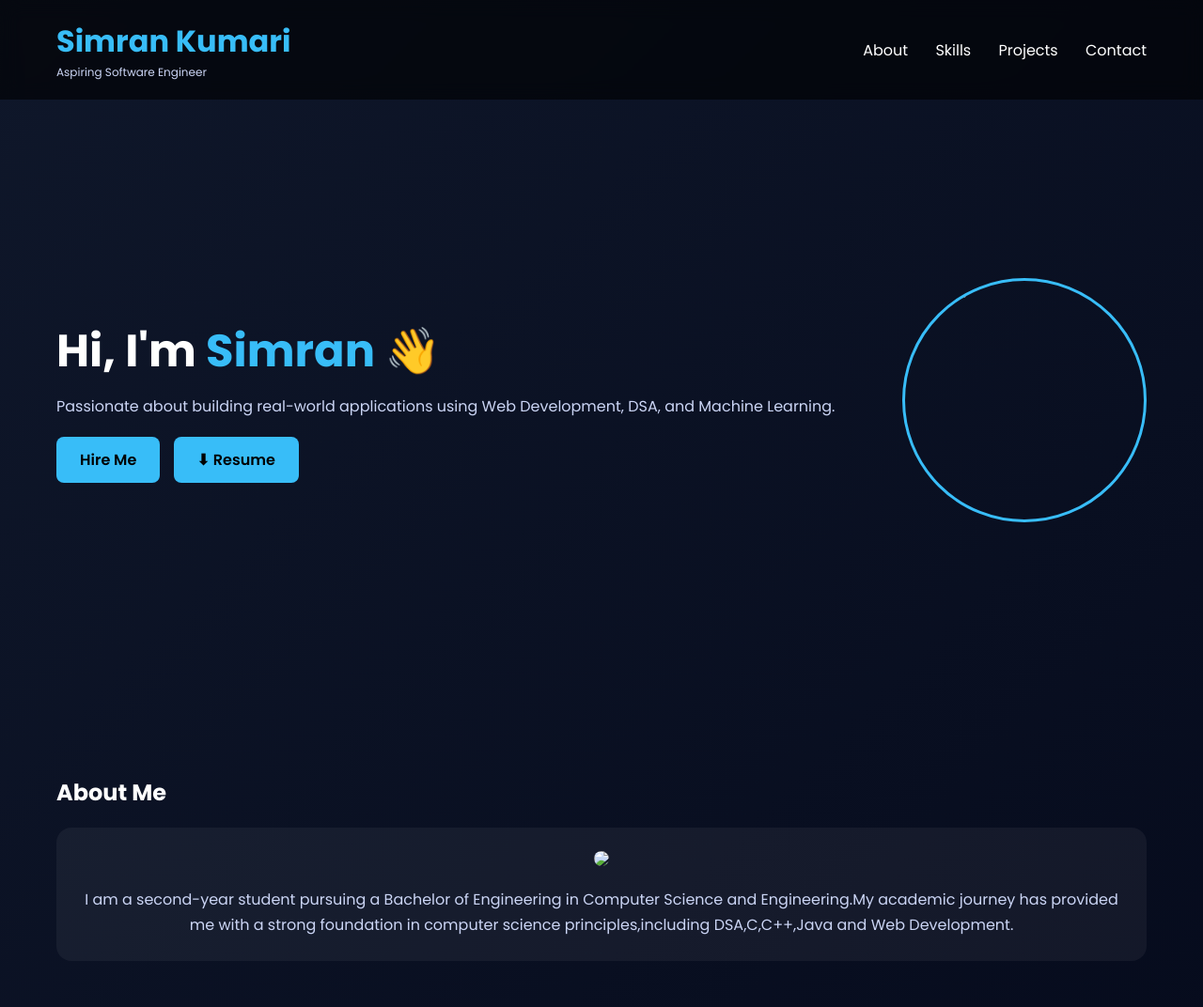
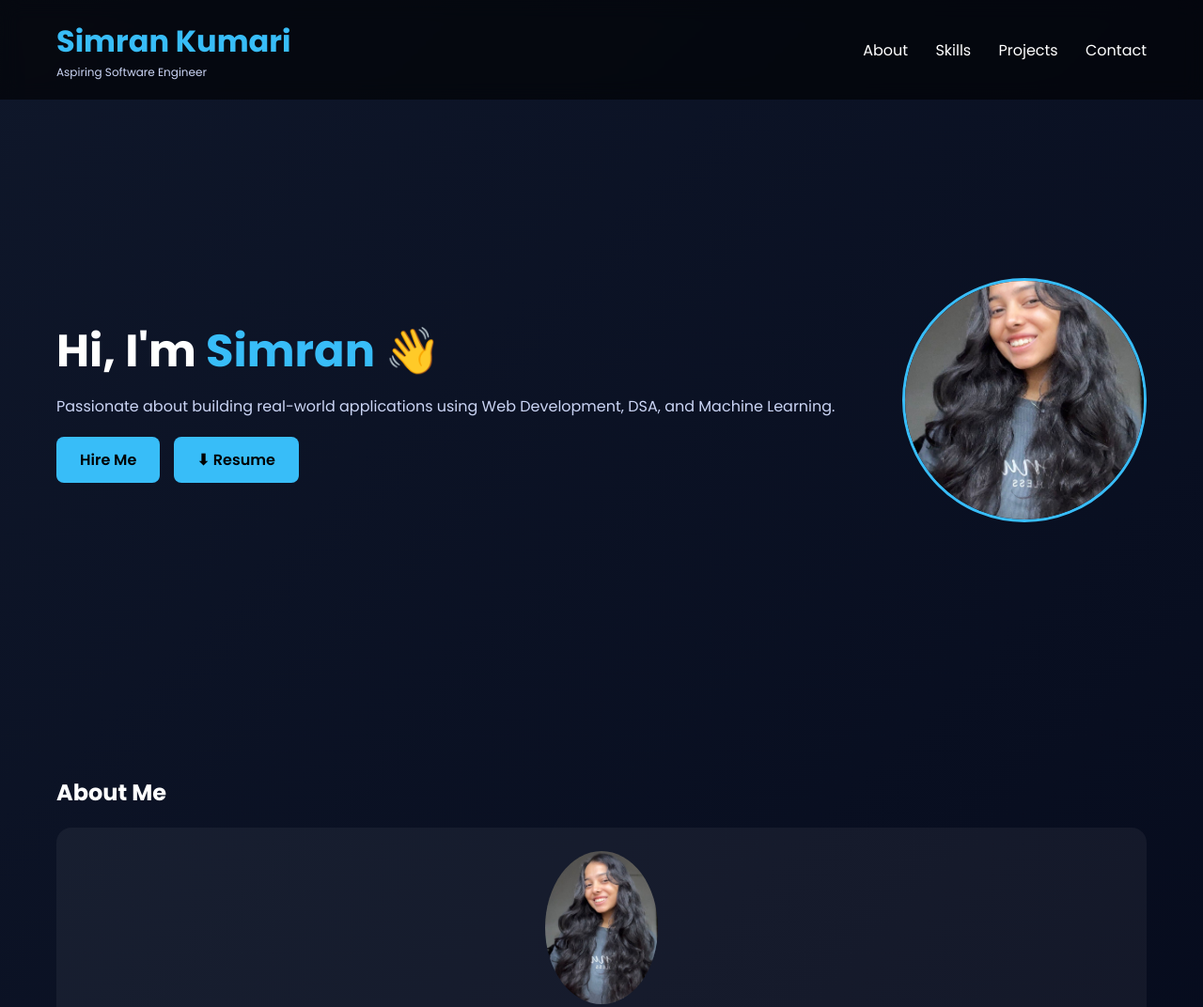
Before and after one commit to SIMRANKUMARI11/CODSOFT, a plain HTML site: page TASK1/index.html in a window 1280 px wide. Shown: the top 1072 px of the page at 94% size. Drawn offline with Linux system fonts and the light colour scheme.

Commit message:
Update index.html

```diff
--- a/TASK1/index.html
+++ b/TASK1/index.html
@@ -177,14 +177,14 @@ footer{
   </div>
 
   <div class="hero-img">
-    <img src="images/picc.jpeg" alt="profile">
+    <img src="picc.jpeg" alt="profile">
   </div>
 </section>
 <section id="about">
   <h2>About Me</h2>
   <div class="card" style="text-align:center;">
 
-    <img src="images/picc.jpeg" width="120" style="border-radius:50%; margin-bottom:15px;">
+    <img src="picc.jpeg" width="120" style="border-radius:50%; margin-bottom:15px;">
 
     <p>
       I am a second-year student pursuing a Bachelor of Engineering in Computer Science and Engineering.My academic journey has provided me with a strong foundation in computer science principles,including DSA,C,C++,Java and Web Development.
@@ -227,7 +227,7 @@ footer{
 <!-- POPUP -->
 <div id="popup" class="modal">
   <span onclick="closeModal()">&times;</span>
-  <img src="images/Trash2Cash.png">
+  <img src="Trash2Cash.png">
 </div>
 
 <section id="contact">
```
